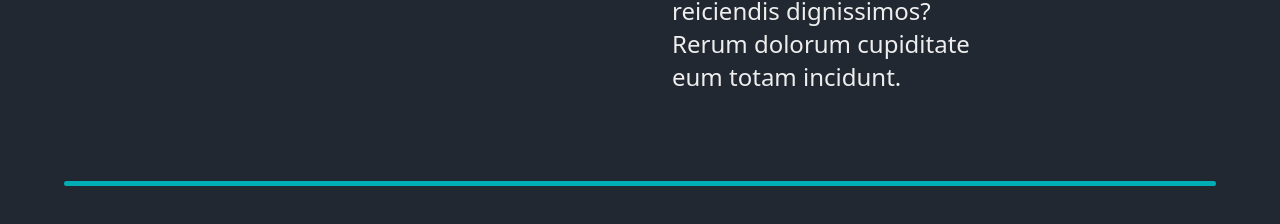
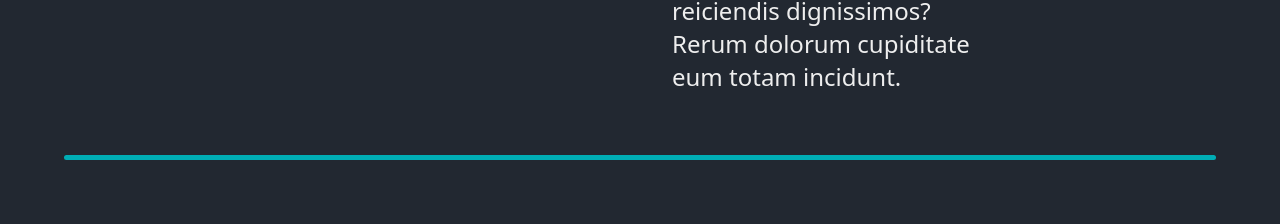
Before and after one commit to RandownScratcher/drippyLanding, a plain HTML site: page index.html in a window 1280 px wide. Shown: the part 524-748 px from the top of the page. Drawn offline with Linux system fonts and the light colour scheme.

Commit message:
fix: put sectionLine out of main tag + center it

```diff
--- a/index.html
+++ b/index.html
@@ -25,8 +25,9 @@
             <p class="mainSectionRightPar">Lorem, ipsum dolor sit amet consectetur adipisicing elit. Necessitatibus, nulla sequi est eaque perspiciatis sint, temporibus ullam vero ratione earum consectetur dolorem reiciendis dignissimos? Rerum dolorum cupiditate eum totam incidunt.</p>
         </section>
 
-        <div class="sectionLine"></div>
+
     </main>
+    <div class="sectionLine"></div>
     <footer>
 
     </footer>
--- a/style.css
+++ b/style.css
@@ -17,6 +17,8 @@ body{
     border-radius: 10px;
 
     background-color: #00ADB5;
+
+    margin: 3vw auto;
 }
 
 
@@ -58,6 +60,8 @@ header {
 
 
 main {
+
+
     display: flex;
 
     justify-content: center;
```
